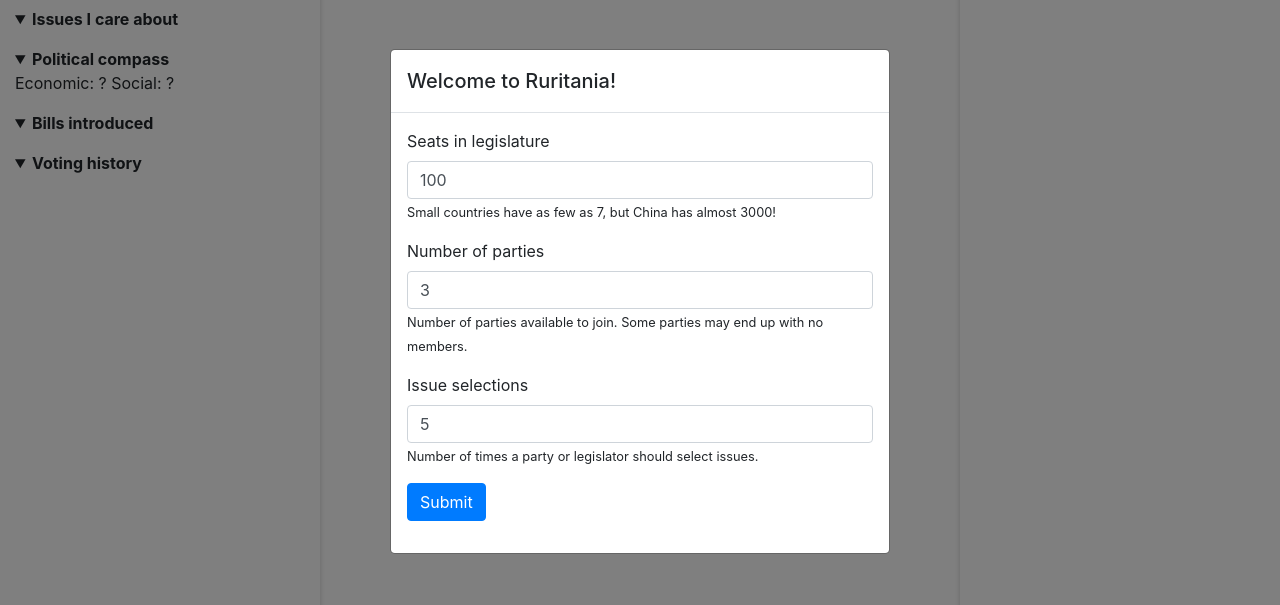
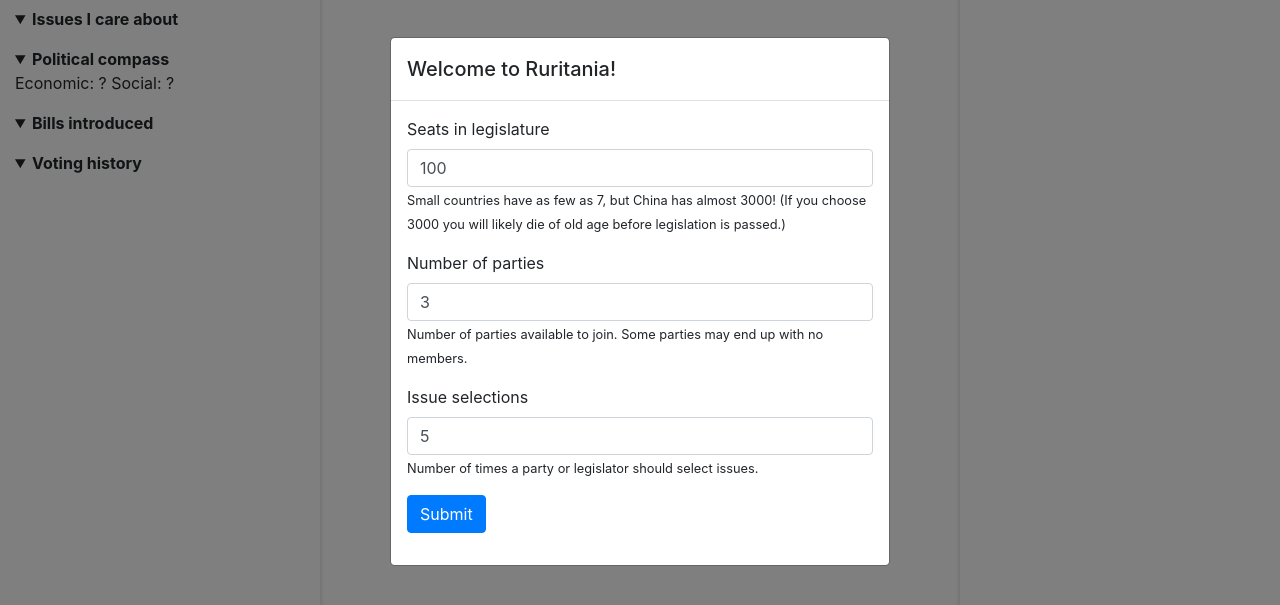
Before and after one commit to fechan/legislature-simulator, a plain HTML site: page index.html in a window 1280 px wide. Shown: the part 99-704 px from the top of the page. Drawn offline with nearby package versions, Linux system fonts and the light colour scheme.

Commit message:
overflow auto main

```diff
--- a/index.html
+++ b/index.html
@@ -27,7 +27,10 @@
             <div class="form-group">
               <label for="option-size">Seats in legislature</label>
               <input type="number" class="form-control" id="option-size" name="size" value="100" min="1">
-              <small>Small countries have as few as 7, but China has almost 3000!</small>
+              <small>
+                Small countries have as few as 7, but China has almost 3000!
+                (If you choose 3000 you will likely die of old age before legislation is passed.)
+              </small>
             </div>
             <div class="form-group">
               <label for="option-parties">Number of parties</label>
--- a/style.css
+++ b/style.css
@@ -1,6 +1,16 @@
-#container-row {
+main {
+  overflow-y: auto;
   height: 100vh;
 }
+
+summary {
+  font-weight: bold;
+}
+
+button {
+  margin-bottom: 1rem;
+}
+
 .sidebar {
   box-shadow: 0 0 5px rgba(0, 0, 0, .2);
 }
@@ -19,12 +29,8 @@
   height: 100vh;
 }
 
-summary {
-  font-weight: bold;
-}
-
-button {
-  margin-bottom: 1rem;
+#container-row {
+  height: 100vh;
 }
 
 #aye {
```
